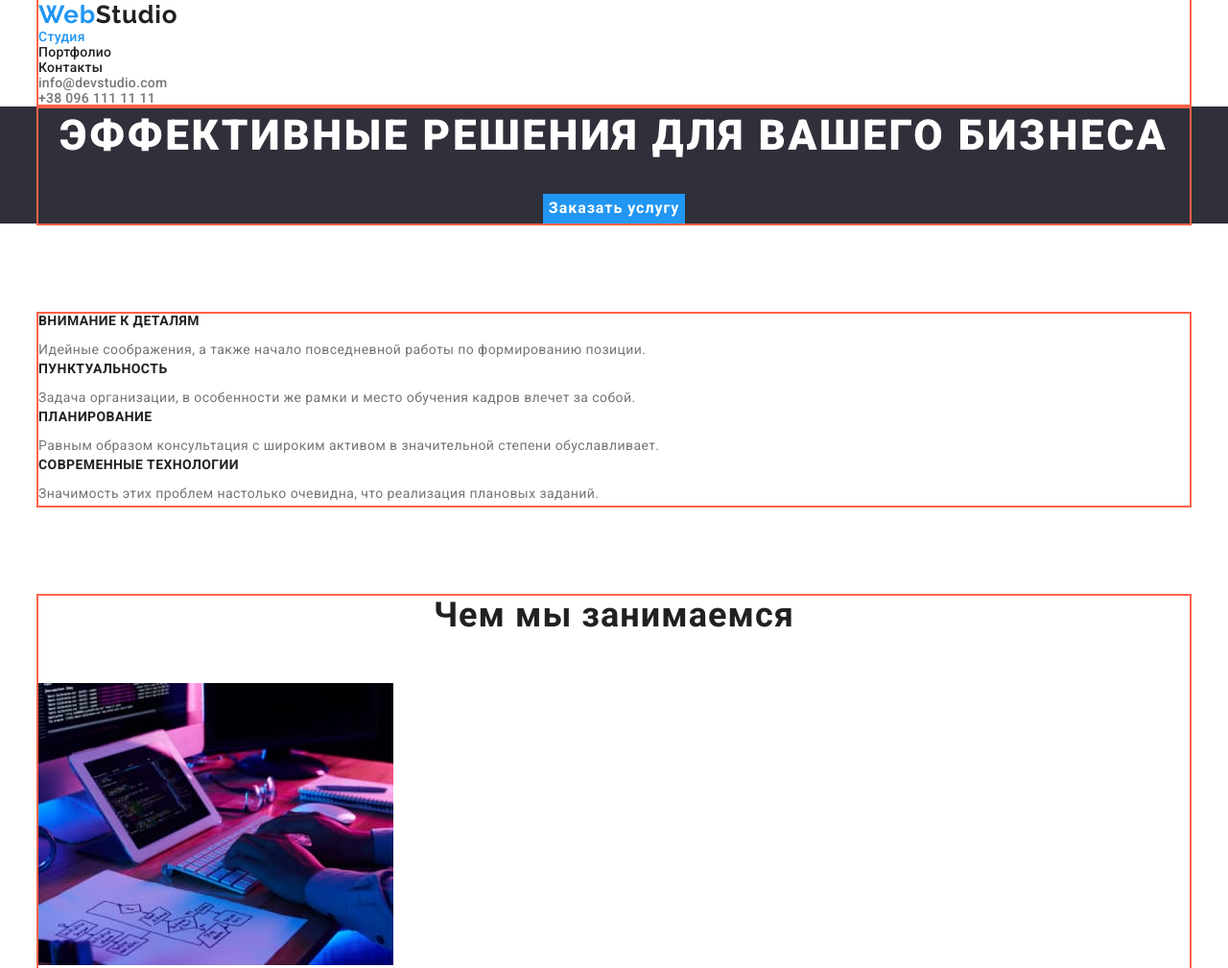
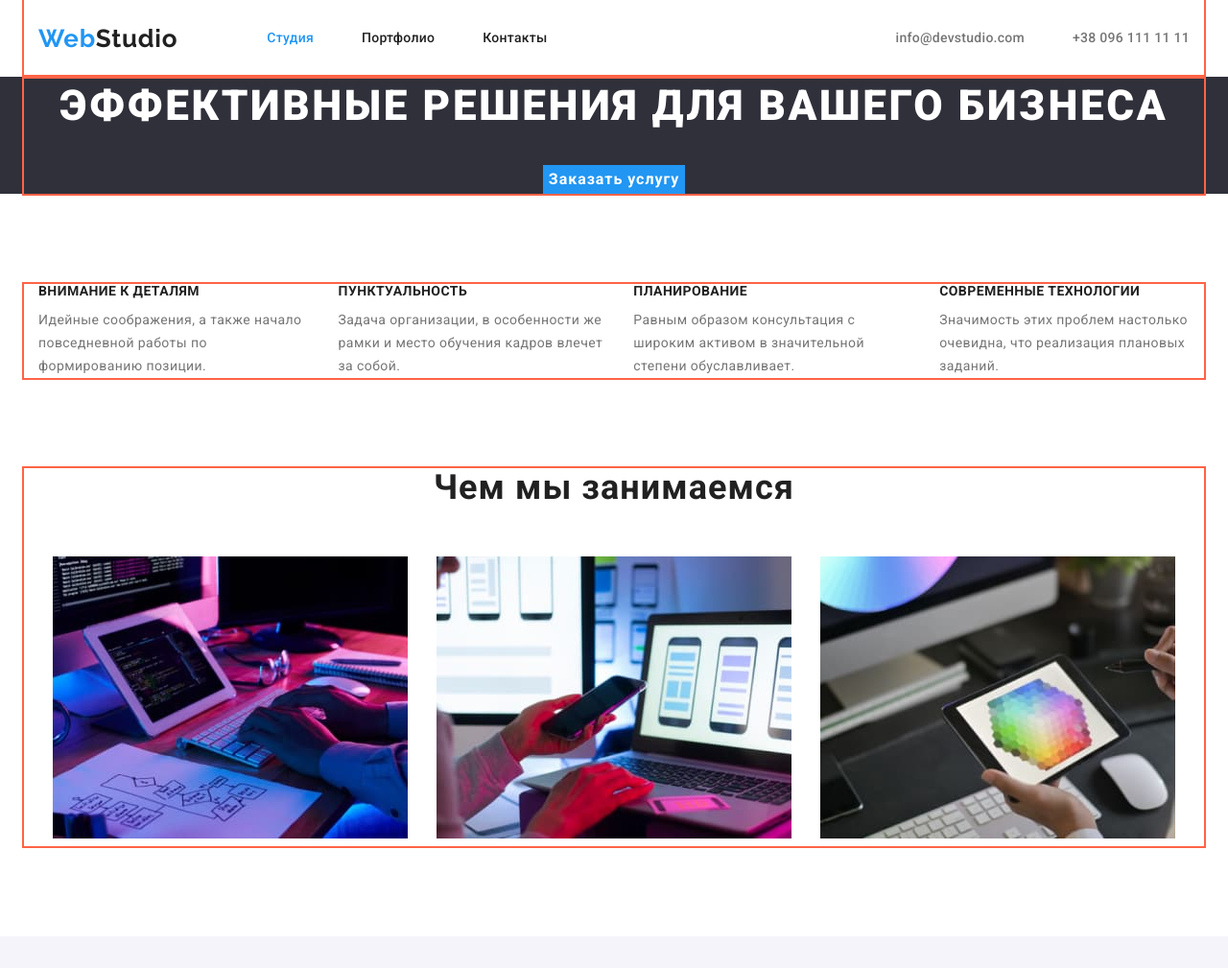
Before and after one commit to RossHaluz/goit-markup-hw-03, a plain HTML site: page index.html in a window 1280 px wide. Shown: the top 1009 px of the page at 96% size. Drawn offline with nearby package versions, Linux system fonts and the light colour scheme.

Commit message:
Розмістив елементи до index.html

```diff
--- a/css/style.css
+++ b/css/style.css
@@ -16,8 +16,9 @@ body {
   color: var(--second-text-color);
 }
 .container {
-  width: 1200px;
+  width: 1230px;
   margin: 0 auto;
+  padding: 0 15px;
   outline: 2px solid tomato;
 }
 
@@ -36,14 +37,33 @@ body {
   text-decoration: none;
   color: var(--hover-text-color);
 }
+.header-logo {
+  margin-right: 93px;
+}
 .logo-black {
   color: var(--main-text-color);
 }
+.main-nav {
+  display: flex;
+  align-items: center;
+}
 .main-links {
-  color: var(--main-text-color);
+  display: flex;
   margin-top: 0;
   margin-bottom: 0;
+
+  color: var(--main-text-color);
 }
+
+.main-links .iteam:not(:last-child) {
+  margin-right: 50px;
+}
+.main-links .iteam a {
+  display: block;
+  padding-top: 32px;
+  padding-bottom: 32px;
+}
+
 .main-links .current {
   color: var(--hover-text-color);
 }
@@ -52,8 +72,13 @@ body {
   color: var(--hover-text-color);
 }
 .contacts-header {
+  display: flex;
+  margin-left: auto;
   margin-top: 0;
   margin-bottom: 0;
+}
+.contacts-header .contacts-item + .contacts-item {
+  margin-left: 50px;
 }
 .contacts-header a:hover,
 .contacts-header a:focus {
@@ -101,8 +126,13 @@ body {
   padding: 94px 0;
 }
 .advantages-list {
+  justify-content: center;
+  display: flex;
   margin-top: 0;
   margin-bottom: 0;
+}
+.advantages-list .advantages-iteam + .advantages-iteam {
+  margin-left: 30px;
 }
 .advantages-title {
   margin-top: 0;
@@ -134,8 +164,13 @@ body {
   color: var(--main-text-color);
 }
 .work-list {
+  justify-content: center;
+  display: flex;
   margin-top: 0;
   margin-bottom: 0;
+}
+.work-list .work-iteam + .work-iteam {
+  margin-left: 30px;
 }
 
 /* Наша команда */
@@ -155,7 +190,7 @@ body {
 }
 .team-desc {
   margin-top: 0;
-  margin-bottom: 0;
+  margin-bottom: 30px;
 
   font-size: 16px;
   line-height: 1.18;
@@ -166,14 +201,30 @@ body {
   margin-bottom: 30px;
 }
 .team-list {
+  display: flex;
+  justify-content: center;
   margin-top: 0;
   margin-bottom: 0;
+}
+.team-list .team-iteam + .team-iteam {
+  margin-left: 30px;
+}
+.team-iteam {
+  text-align: center;
+  background-color: var(--bg-main-color);
+  box-shadow: 0px 1px 3px rgba(0, 0, 0, 0.12), 0px 1px 1px rgba(0, 0, 0, 0.14),
+    0px 2px 1px rgba(0, 0, 0, 0.2);
+  border-radius: 0px 0px 4px 4px;
 }
 
 /* Footer */
 .footer {
   background-color: var(--hero-bg-color);
   padding: 60px 0;
+}
+.footer-logo {
+  display: inline-block;
+  margin-bottom: 20px;
 }
 .logo-white {
   color: var(--white-text-color);
@@ -188,6 +239,10 @@ body {
 .footer-address-list {
   margin-top: 0;
   margin-bottom: 0;
+}
+
+.footer-address-list .footer-address-item:not(:last-child) {
+  margin-bottom: 9px;
 }
 
 /* Портфоліо */
--- a/index.html
+++ b/index.html
@@ -23,25 +23,32 @@
     <!-- Header -->
     <header class="header">
       <div class="container">
-        <nav>
-          <a href="" class="logo">Web<span class="logo-black">Studio</span></a>
-          <ul class="main-links list">
-            <li><a href="./index.html" class="link current">Студия</a></li>
-            <li><a href="./portfolio.html" class="link">Портфолио</a></li>
-            <li><a href="" class="link">Контакты</a></li>
-          </ul>
-
+        <div class="main-nav">
+          <a href="" class="header-logo logo"
+            >Web<span class="logo-black">Studio</span></a
+          >
+          <nav class="main-nav-list">
+            <ul class="main-links list">
+              <li class="iteam">
+                <a href="./index.html" class="link current">Студия</a>
+              </li>
+              <li class="iteam">
+                <a href="./portfolio.html" class="link">Портфолио</a>
+              </li>
+              <li class="iteam"><a href="" class="link">Контакты</a></li>
+            </ul>
+          </nav>
           <ul class="contacts-header list">
-            <li>
+            <li class="contacts-item">
               <a class="link" href="mailto:info@devstudio.com"
                 >info@devstudio.com</a
               >
             </li>
-            <li>
+            <li class="contacts-item">
               <a class="link" href="tel:+380961111111">+38 096 111 11 11</a>
             </li>
           </ul>
-        </nav>
+        </div>
       </div>
     </header>
 
@@ -59,28 +66,28 @@
         <div class="container">
           <h2 hidden>Приемущества</h2>
           <ul class="advantages-list list">
-            <li>
+            <li class="advantages-iteam">
               <h3 class="advantages-title">Внимание к деталям</h3>
               <p class="advantages-desc">
                 Идейные соображения, а также начало повседневной работы по
                 формированию позиции.
               </p>
             </li>
-            <li>
+            <li class="advantages-iteam">
               <h3 class="advantages-title">Пунктуальность</h3>
               <p class="advantages-desc">
                 Задача организации, в особенности же рамки и место обучения
                 кадров влечет за собой.
               </p>
             </li>
-            <li>
+            <li class="advantages-iteam">
               <h3 class="advantages-title">Планирование</h3>
               <p class="advantages-desc">
                 Равным образом консультация с широким активом в значительной
                 степени обуславливает.
               </p>
             </li>
-            <li>
+            <li class="advantages-iteam">
               <h3 class="advantages-title">Современные технологии</h3>
               <p class="advantages-desc">
                 Значимость этих проблем настолько очевидна, что реализация
@@ -96,7 +103,7 @@
         <div class="container">
           <h2 class="section-title">Чем мы занимаемся</h2>
           <ul class="work-list list">
-            <li>
+            <li class="work-iteam">
               <img
                 src="./image/work1.jpg"
                 alt="Верстка"
@@ -104,7 +111,7 @@
                 height="294"
               />
             </li>
-            <li>
+            <li class="work-iteam">
               <img
                 src="./image/work2.jpg"
                 alt="Дизайн"
@@ -112,7 +119,7 @@
                 height="294"
               />
             </li>
-            <li>
+            <li class="work-iteam">
               <img
                 src="./image/work3.jpg"
                 alt="Тестирование"
@@ -129,7 +136,7 @@
         <div class="container">
           <h2 class="section-title">Наша команда</h2>
           <ul class="team-list list">
-            <li>
+            <li class="team-iteam">
               <img
                 src="./image/member1.jpg"
                 alt="Игорь Демьяненко"
@@ -140,7 +147,7 @@
               <h3 class="team-person">Игорь Демьяненко</h3>
               <p lang="en" class="team-desc">Product Designer</p>
             </li>
-            <li>
+            <li class="team-iteam">
               <img
                 src="./image/member2.jpg"
                 alt="Ольга Репина"
@@ -151,7 +158,7 @@
               <h3 class="team-person">Ольга Репина</h3>
               <p lang="en" class="team-desc">Frontend Developer</p>
             </li>
-            <li>
+            <li class="team-iteam">
               <img
                 src="./image/member3.jpg"
                 alt="Николай Тарасов"
@@ -162,7 +169,7 @@
               <h3 class="team-person">Николай Тарасов</h3>
               <p lang="en" class="team-desc">Marketing</p>
             </li>
-            <li>
+            <li class="team-iteam">
               <img
                 src="./image/member4.jpg"
                 alt="Михаил Ермаков"
@@ -181,22 +188,24 @@
     <!-- Footer -->
     <footer class="footer">
       <div class="container">
-        <a href="" class="logo">Web<span class="logo-white">Studio</span></a>
+        <a href="" class="footer-logo logo"
+          >Web<span class="logo-white">Studio</span></a
+        >
         <address class="footer-address">
           <ul class="footer-address-list list">
-            <li>
+            <li class="footer-address-item">
               <a
                 href="https://goo.gl/maps/QsVtSvGYJMmkZGTLA"
                 class="address-place link"
                 >г. Киев, пр-т Леси Украинки, 26</a
               >
             </li>
-            <li>
+            <li class="footer-address-item">
               <a class="link" href="mailto:info@example.com"
                 >info@example.com</a
               >
             </li>
-            <li>
+            <li class="footer-address-item">
               <a class="link" href="tel:+380991111111">+38 099 111 11 11</a>
             </li>
           </ul>
```
